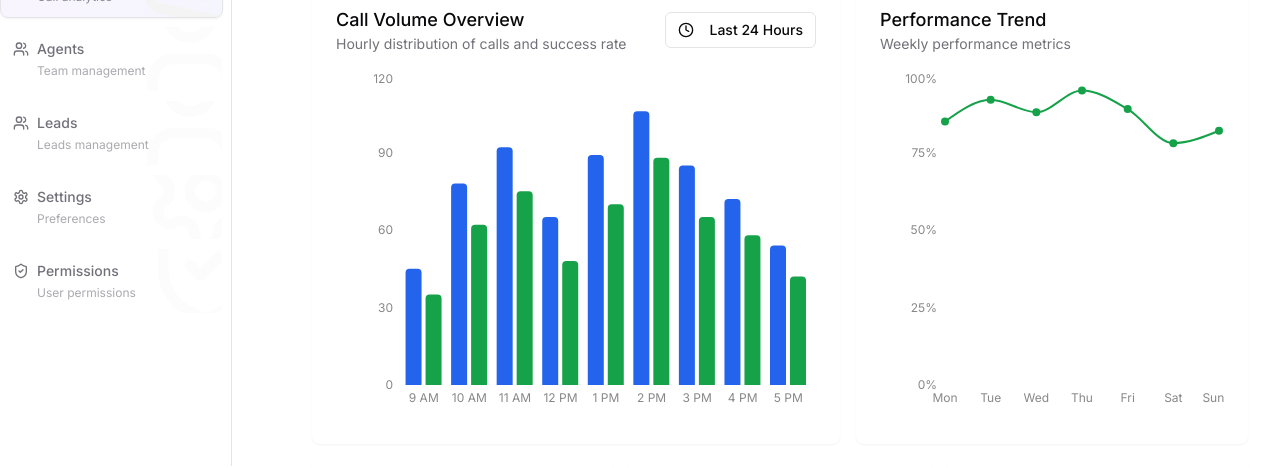
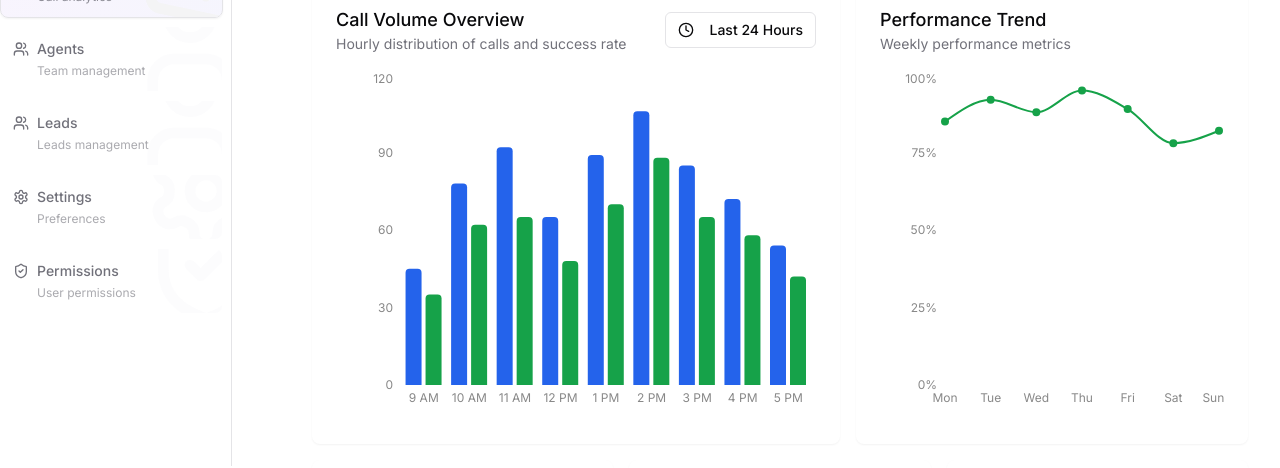
Before and after one commit to muneebhashone/humanize-ai, a Next.js app: page /analytics in a window 1280 px wide. Shown: the part 335-803 px from the top of the page. Built offline with nearby package versions, Linux system fonts and the light colour scheme; no server answers.

Commit message:
build-fixes

```diff
--- a/src/components/analytics/AnalyticsCharts.tsx
+++ b/src/components/analytics/AnalyticsCharts.tsx
@@ -15,7 +15,7 @@ import {
 const hourlyData = [
   { hour: "9 AM", calls: 45, success: 35 },
   { hour: "10 AM", calls: 78, success: 62 },
-  { hour: "11 AM", calls: 92, success: 75 },
+  { hour: "11 AM", calls: 92, success: 65 },
   { hour: "12 PM", calls: 65, success: 48 },
   { hour: "1 PM", calls: 89, success: 70 },
   { hour: "2 PM", calls: 106, success: 88 },
```
